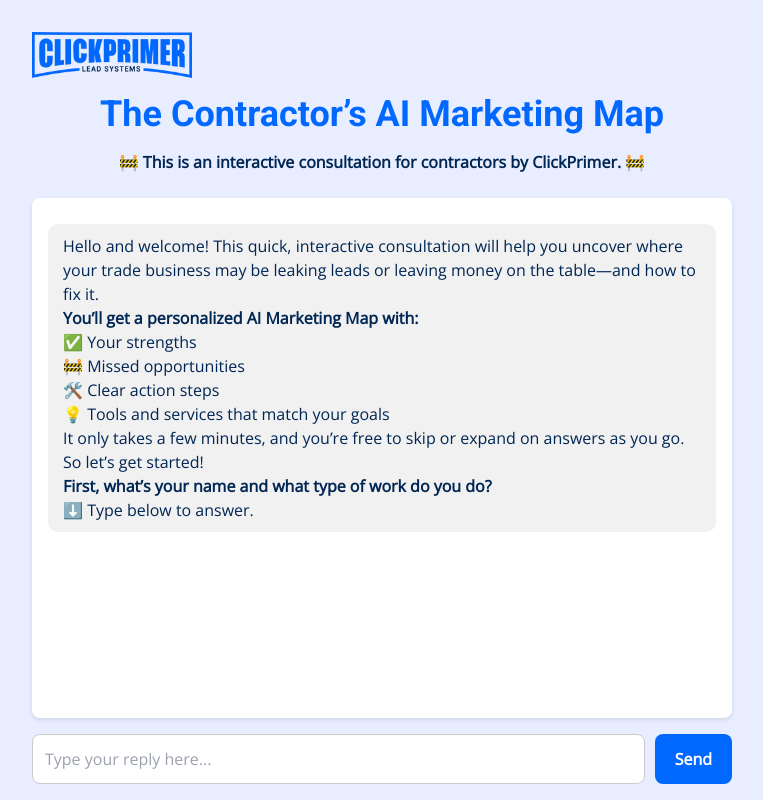
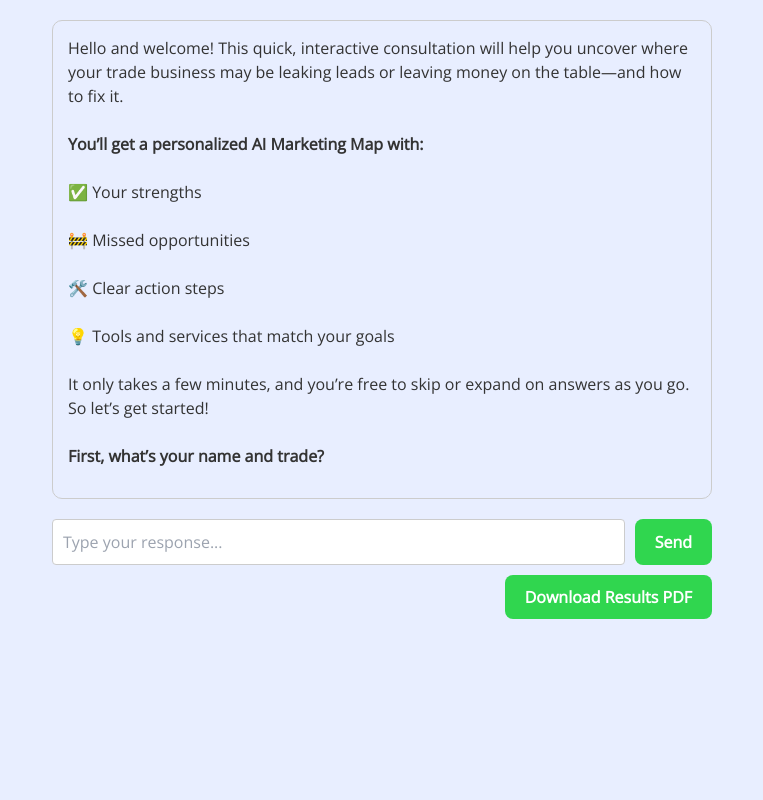
Before and after one commit to clickprimer/contractor-growth-map, a Next.js app: page / in a window 1280 px wide. Shown: the whole page, without its empty margins (258-1021 px from the left). Built offline with nearby package versions, Linux system fonts and the light colour scheme.

Commit message:
Update index.js

```diff
--- a/pages/index.js
+++ b/pages/index.js
@@ -17,223 +17,164 @@ export default function Home() {
 
 It only takes a few minutes, and you’re free to skip or expand on answers as you go. So let’s get started!
 
-**First, what’s your name and what type of work do you do?**
-
-⬇️ Type below to answer.`
-    }
+**First, what’s your name and trade?**`,
+    },
   ]);
-
   const [input, setInput] = useState('');
   const [loading, setLoading] = useState(false);
-  const [leadInfo, setLeadInfo] = useState({ name: '' });
+  const [source, setSource] = useState(null);
   const [quizProgress, setQuizProgress] = useState({
-    answers: {}, // Category: Answer
+    answers: {},
+    totalScore: 0,
     tags: [],
-    totalScore: 0,
+    currentCategoryIndex: 0,
   });
-  const chatEndRef = useRef(null);
-  const latestAssistantRef = useRef(null);
-  const userMessageRef = useRef(null);
-  const [history, setHistory] = useState([]);
+
+  const bottomRef = useRef(null);
+  const topRef = useRef(null);
 
   useEffect(() => {
-    const lastAssistantIndex = [...messages].reverse().findIndex(msg => msg.role === 'assistant');
-    const assistantElements = document.querySelectorAll('.assistant-msg');
-    if (assistantElements.length > 0 && lastAssistantIndex !== -1) {
-      const el = assistantElements[assistantElements.length - 1 - lastAssistantIndex];
-      if (el) el.scrollIntoView({ behavior: 'smooth', block: 'start' });
-    }
+    scrollToBottom();
   }, [messages]);
 
-  const sendMessage = async (e) => {
+  const scrollToBottom = () => {
+    bottomRef.current?.scrollIntoView({ behavior: 'auto' });
+  };
+
+  const scrollToTop = () => {
+    topRef.current?.scrollIntoView({ behavior: 'auto' });
+  };
+
+  const handleSubmit = async (e) => {
     e.preventDefault();
     if (!input.trim()) return;
 
-    const userMessage = { role: 'user', content: input };
-    setMessages((prev) => [...prev, userMessage]);
-
-    setTimeout(() => {
-      if (userMessageRef.current) {
-        userMessageRef.current.scrollIntoView({ behavior: 'smooth', block: 'end' });
-      }
-    }, 50);
-
+    const newMessages = [...messages, { role: 'user', content: input }];
+    setMessages(newMessages);
     setInput('');
     setLoading(true);
 
-    if (!leadInfo.name) {
-      const nameOnly = input.replace(/[^a-zA-Z\s]/g, '').split(' ')[0];
-      setLeadInfo({ name: nameOnly });
-    }
-
-    const res = await fetch(`/api/ask?model=gpt-3.5-turbo`, {
+    const newSource = new EventSource('/api/ask', {
       method: 'POST',
-      headers: { 'Content-Type': 'application/json' },
-      body: JSON.stringify({ currentInput: input, quizProgress }), // ✅ updated to send quizProgress only
+      headers: {
+        'Content-Type': 'application/json',
+      },
+      body: JSON.stringify({
+        currentInput: input,
+        quizProgress,
+      }),
     });
 
-    if (!res.ok || !res.body) {
-      console.error('No response body');
-      setLoading(false);
-      return;
-    }
-
-    const reader = res.body.getReader();
-    const decoder = new TextDecoder('utf-8');
-    let finalReply = '';
-    let started = false;
-
-    const updateStreamedReply = (chunk) => {
-      finalReply += chunk;
-      setMessages((prev) => {
-        const updated = [...prev];
-        if (!started) {
-          updated.push({ role: 'assistant', content: chunk });
-          started = true;
-        } else {
-          updated[updated.length - 1].content = finalReply;
-        }
-        return updated;
-      });
+    let assistantReply = '';
+    newSource.onmessage = (event) => {
+      assistantReply += event.data;
+      setMessages((prev) => [
+        ...prev.filter((m) => m.role !== 'assistant' || m.content !== ''),
+        { role: 'assistant', content: assistantReply },
+      ]);
     };
 
-    while (true) {
-      const { done, value } = await reader.read();
-      if (done) break;
-      const chunk = decoder.decode(value, { stream: true });
-      updateStreamedReply(chunk);
-    }
+    newSource.onerror = () => {
+      newSource.close();
+      setLoading(false);
+    };
 
-    setHistory((prev) => [...prev, { q: input, a: finalReply.slice(0, 300) }]);
+    newSource.addEventListener('end', () => {
+      newSource.close();
+      setLoading(false);
+      scrollToTop();
+    });
 
-    const includesCTA = finalReply.includes('<!-- TRIGGER:CTA -->');
-    if (includesCTA) {
-      const ctaMessage = {
-        role: 'assistant',
-        content: `
----
+    setSource(newSource);
+  };
 
-### 🚀 Let's Get Started:
+  const handleAnswer = (category, answer) => {
+    setQuizProgress((prev) => ({
+      ...prev,
+      answers: {
+        ...prev.answers,
+        [category]: answer,
+      },
+    }));
+  };
 
-- [📞 Book a Service Setup Call](https://www.map.clickprimer.com/aimm-setup-call)
-- [📄 Download Your AI Marketing Map PDF](#download)
-
-### ❓ Still have questions? We're happy to help:
-
-- [💬 Send Us a Message](https://www.clickprimer.com/contact)
-- [📱 Call Us (We pickup!)](tel:12083144088)
-        `
-      };
-      setMessages((prev) => [...prev, ctaMessage]);
-    }
-
-    setLoading(false);
+  const downloadPDF = () => {
+    generatePDF(messages);
   };
 
   return (
-    <div style={{
-      display: 'flex',
-      flexDirection: 'column',
-      height: '100vh',
-      overflow: 'hidden',
-      alignItems: 'center',
-      justifyContent: 'center',
-      padding: '1rem',
-      backgroundColor: '#e8eeff'
-    }}>
-      <div style={{
-        width: '100%',
-        maxWidth: '700px',
-        display: 'flex',
-        flexDirection: 'column',
-        height: '100%',
-        background: '#e8eeff'
-      }}>
-        <div style={{ textAlign: 'center', paddingTop: '1rem' }}>
-          <img
-            src="/logo.png"
-            alt="ClickPrimer Logo"
-            style={{ width: '160px', marginBottom: '10px' }}
-          />
-          <h1 className="text-[#0068ff] mt-4 text-xl sm:text-2xl md:text-3xl lg:text-4xl font-roboto font-bold text-center">
-            The Contractor’s AI Marketing Map
-          </h1>
-          <p style={{
-            fontWeight: 'bold',
-            color: '#002654',
-            marginBottom: '1.5rem',
-            paddingLeft: '1rem',
-            paddingRight: '1rem'
-          }}>
-            🚧 This is an interactive consultation for contractors by ClickPrimer. 🚧
-          </p>
-        </div>
+    <div className="container">
+      <div ref={topRef} />
+      <div className="chat-box">
+        {messages.map((msg, idx) => (
+          <div key={idx} className={`message ${msg.role}`}>
+            <ReactMarkdown>{msg.content}</ReactMarkdown>
+          </div>
+        ))}
+        <div ref={bottomRef} />
+      </div>
 
-        <div style={{
-          flex: 1,
-          background: 'white',
-          padding: '1rem',
-          borderRadius: '8px',
-          boxShadow: '0 2px 4px rgba(0,0,0,0.1)',
-          overflowY: 'auto'
-        }}>
-          {messages.map((msg, i) => {
-            const isUser = msg.role === 'user';
-            const isLatestAssistant = msg.role === 'assistant' && i === messages.length - 1;
+      <form onSubmit={handleSubmit} className="input-form">
+        <input
+          type="text"
+          placeholder="Type your response..."
+          value={input}
+          onChange={(e) => setInput(e.target.value)}
+          disabled={loading}
+        />
+        <button type="submit" disabled={loading}>
+          Send
+        </button>
+      </form>
 
-            return (
-              <div
-                key={i}
-                className={msg.role === 'assistant' ? 'assistant-msg' : ''}
-                ref={isUser ? userMessageRef : isLatestAssistant ? latestAssistantRef : null}
-                style={{
-                  background: isUser ? '#d2e9ff' : '#f1f1f1',
-                  margin: '10px 0',
-                  padding: '10px 15px',
-                  borderRadius: '10px',
-                  alignSelf: isUser ? 'flex-end' : 'flex-start',
-                  maxWidth: '100%',
-                  textAlign: isUser ? 'right' : 'left'
-                }}
-              >
-                <ReactMarkdown>{msg.content}</ReactMarkdown>
-              </div>
-            );
-          })}
-          <div ref={chatEndRef} />
-        </div>
+      <div className="button-row">
+        <button onClick={downloadPDF}>Download Results PDF</button>
+      </div>
 
-        <form onSubmit={sendMessage} style={{ display: 'flex', marginTop: '1rem' }}>
-          <input
-            value={input}
-            onChange={(e) => setInput(e.target.value)}
-            placeholder="Type your reply here..."
-            style={{
-              flex: 1,
-              padding: '0.75rem',
-              borderRadius: '8px',
-              border: '1px solid #ccc',
-              fontSize: '1rem'
-            }}
-          />
-          <button
-            type="submit"
-            disabled={loading}
-            style={{
-              marginLeft: '10px',
-              padding: '0.75rem 1.25rem',
-              backgroundColor: '#0068ff',
-              color: 'white',
-              border: 'none',
-              borderRadius: '8px',
-              fontWeight: 'bold',
-              cursor: 'pointer'
-            }}
-          >
-            Send
-          </button>
-        </form>
-      </div>
+      <style jsx>{`
+        .container {
+          padding: 20px;
+          max-width: 700px;
+          margin: 0 auto;
+        }
+        .chat-box {
+          max-height: 500px;
+          overflow-y: auto;
+          margin-bottom: 20px;
+          border: 1px solid #ccc;
+          padding: 15px;
+          border-radius: 10px;
+        }
+        .message {
+          margin-bottom: 15px;
+          white-space: pre-wrap;
+        }
+        .message.user {
+          text-align: right;
+          color: #0070f3;
+        }
+        .message.assistant {
+          text-align: left;
+          color: #333;
+        }
+        .input-form {
+          display: flex;
+        }
+        input[type='text'] {
+          flex-grow: 1;
+          padding: 10px;
+          font-size: 16px;
+        }
+        button {
+          padding: 10px 20px;
+          margin-left: 10px;
+          font-size: 16px;
+        }
+        .button-row {
+          text-align: right;
+          margin-top: 10px;
+        }
+      `}</style>
     </div>
   );
 }
```
